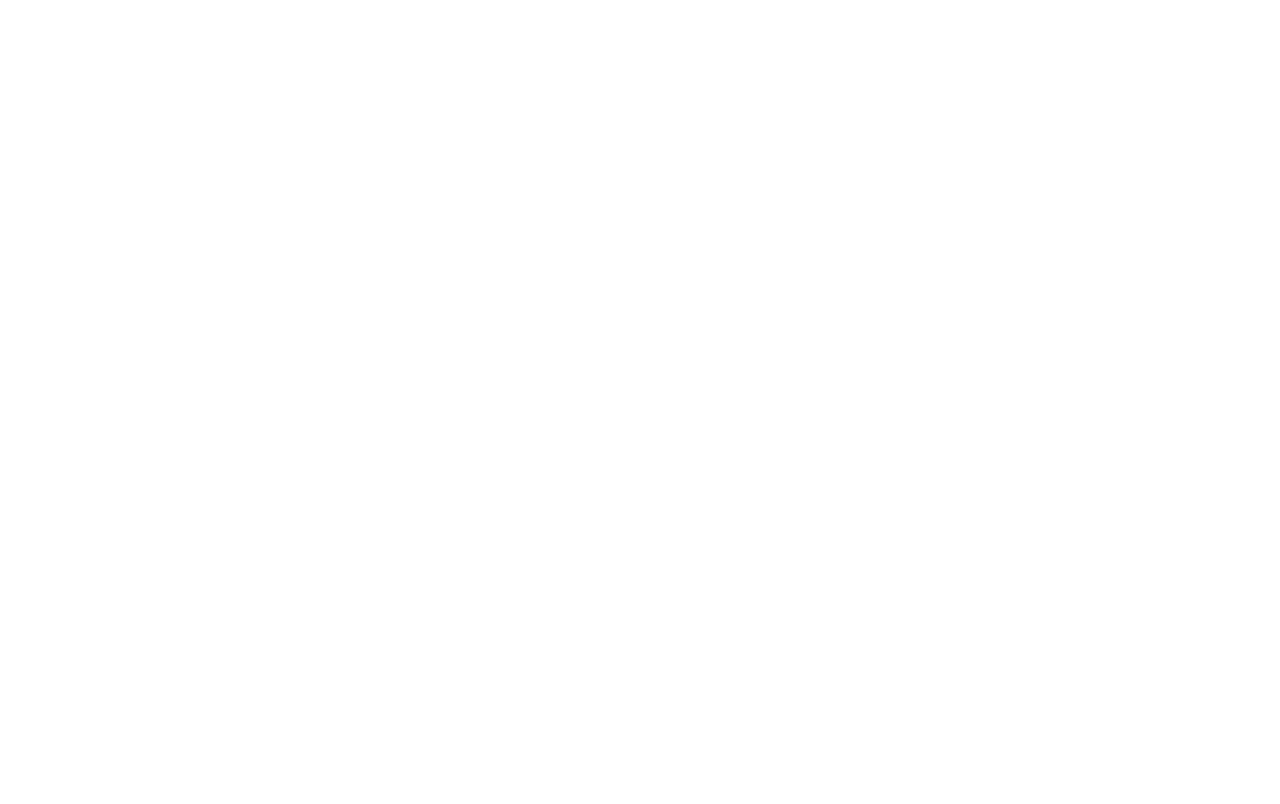
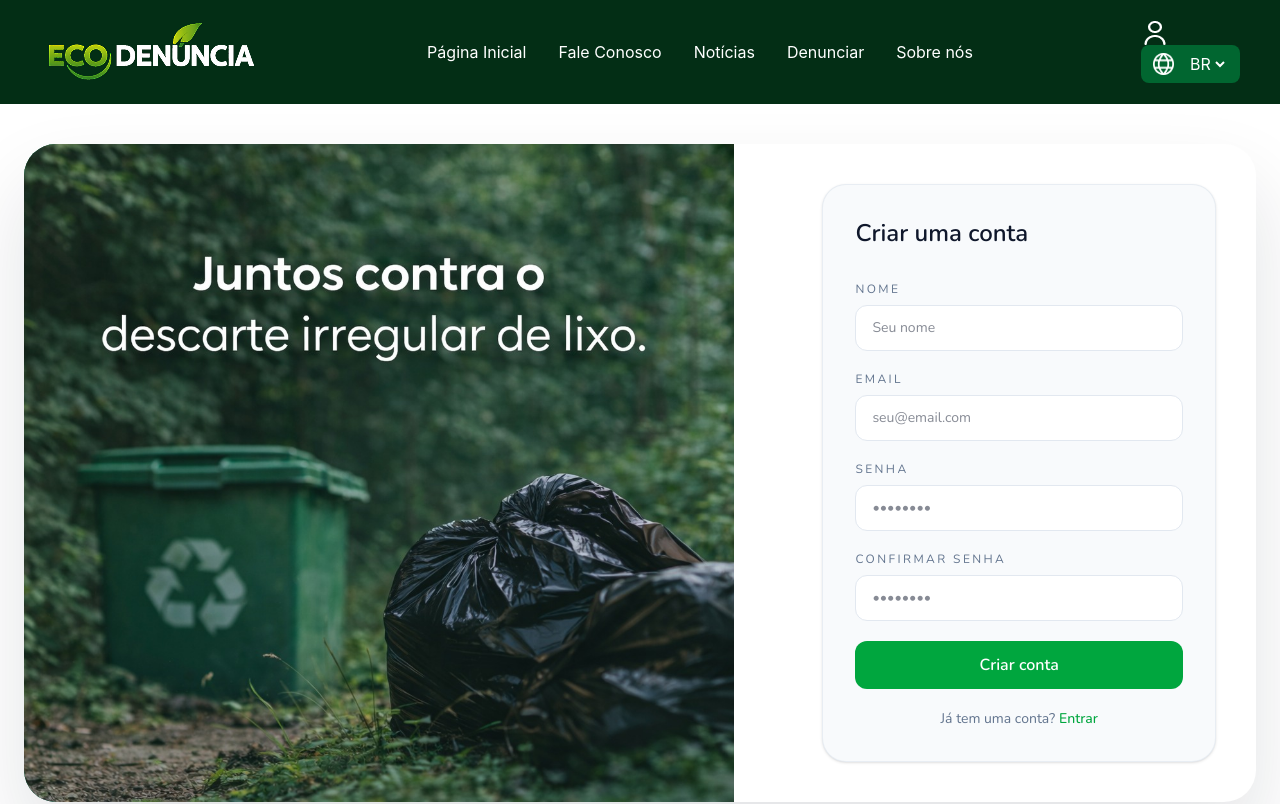
Before and after one commit to sabrinagarcia-byte/ecodenuncia, a React (Vite) app: page /cadastro in a window 1280 px wide. Before the commit this address had no page. Shown: the top 804 px of the page. Built offline with nearby package versions, Linux system fonts and the light colour scheme.

Commit message:
Páginas de login e Cadastro
Paginas de login e cadastro feitos para mostrar sem nenhuma funcionalidade

```diff
--- a/src/main.jsx
+++ b/src/main.jsx
@@ -10,6 +10,8 @@
 import Noticias from './pages/Noticias.jsx'
 import Denunciar from './pages/Denunciar.jsx'
 import AboutUs from './pages/AboutUs.jsx'
+import Login from './pages/Login.jsx'
+import Cadastro from './pages/Cadastro.jsx'
 
 
 createRoot(document.getElementById('root')).render(
@@ -23,7 +25,8 @@
           <Route path='/noticias' element={<Noticias />} />
           <Route path='/denunciar' element={<Denunciar />} />
           <Route path='/aboutus' element={<AboutUs />} />
-
+          <Route path='/login' element={<Login />} />
+          <Route path='/cadastro' element={<Cadastro />} />
         </Route>
       </Routes>
     </BrowserRouter>
--- /dev/null
+++ b/src/pages/Cadastro.jsx
@@ -0,0 +1,80 @@
+import { useState } from 'react'
+
+export default function LoginERegistro() {
+  const [loginData, setLoginData] = useState({ email: '', password: '' })
+  const [registerData, setRegisterData] = useState({ name: '', email: '', password: '', confirm: '' })
+
+  return (
+    <div className="mx-auto max-w-7xl font-nunito px-6 py-10 space-y-20">
+      <section className="grid gap-12 lg:grid-cols-[1.2fr_0.8fr] rounded-[32px] overflow-hidden bg-white shadow-[0_40px_80px_rgba(15,23,42,0.12)]">
+        <div className="relative bg-[radial-gradient(circle_at_top_left,_rgba(22,163,74,0.20),transparent_40%),linear-gradient(180deg,#065f46,#047857)] p-10 text-white flex flex-col justify-center">
+<div className="absolute inset-0 bg-[url('assets/images/imgBgLoginECadastro.jpeg')] bg-cover bg-center" />
+        </div>
+
+        <div className="p-10">
+          <div className="max-w-md mx-auto space-y-6">
+            <div className="rounded-3xl border border-slate-200/70 bg-slate-50 p-8 shadow-sm">
+              <h2 className="text-2xl font-semibold text-slate-900">Criar uma conta</h2>
+              <form className="mt-8 space-y-5">
+                <label className="block text-sm text-slate-700">
+                  <span className="mb-2 block text-xs uppercase tracking-[0.2em] text-slate-500">Nome</span>
+                  <input
+                    type="text"
+                    value={registerData.name}
+                    onChange={(event) => setRegisterData({ ...registerData, name: event.target.value })}
+                    placeholder="Seu nome"
+                    className="w-full rounded-xl border border-slate-200 bg-white px-4 py-3 text-slate-900 outline-none transition focus:border-green-500 focus:ring-2 focus:ring-green-200"
+                  />
+                </label>
+
+                <label className="block text-sm text-slate-700">
+                  <span className="mb-2 block text-xs uppercase tracking-[0.2em] text-slate-500">Email</span>
+                  <input
+                    type="email"
+                    value={registerData.email}
+                    onChange={(event) => setRegisterData({ ...registerData, email: event.target.value })}
+                    placeholder="seu@email.com"
+                    className="w-full rounded-xl border border-slate-200 bg-white px-4 py-3 text-slate-900 outline-none transition focus:border-green-500 focus:ring-2 focus:ring-green-200"
+                  />
+                </label>
+
+                <label className="block text-sm text-slate-700">
+                  <span className="mb-2 block text-xs uppercase tracking-[0.2em] text-slate-500">Senha</span>
+                  <input
+                    type="password"
+                    value={registerData.password}
+                    onChange={(event) => setRegisterData({ ...registerData, password: event.target.value })}
+                    placeholder="••••••••"
+                    className="w-full rounded-xl border border-slate-200 bg-white px-4 py-3 text-slate-900 outline-none transition focus:border-green-500 focus:ring-2 focus:ring-green-200"
+                  />
+                </label>
+
+                <label className="block text-sm text-slate-700">
+                  <span className="mb-2 block text-xs uppercase tracking-[0.2em] text-slate-500">Confirmar senha</span>
+                  <input
+                    type="password"
+                    value={registerData.confirm}
+                    onChange={(event) => setRegisterData({ ...registerData, confirm: event.target.value })}
+                    placeholder="••••••••"
+                    className="w-full rounded-xl border border-slate-200 bg-white px-4 py-3 text-slate-900 outline-none transition focus:border-green-500 focus:ring-2 focus:ring-green-200"
+                  />
+                </label>
+
+                <button
+                  type="button"
+                  className="inline-flex w-full justify-center rounded-xl bg-green-600 px-5 py-3 text-base font-semibold text-white transition hover:bg-green-700"
+                >
+                  Criar conta
+                </button>
+
+                <div className="text-center text-sm text-slate-500">
+                  Já tem uma conta? <a href="/login" className="font-medium text-green-600 hover:text-green-700">Entrar</a>
+                </div>
+              </form>
+            </div>
+          </div>
+        </div>
+      </section>
+    </div>
+  )
+}
--- /dev/null
+++ b/src/pages/Login.jsx
@@ -0,0 +1,61 @@
+import { useState } from 'react'
+
+export default function LoginERegistro() {
+  const [loginData, setLoginData] = useState({ email: '', password: '' })
+  const [registerData, setRegisterData] = useState({ name: '', email: '', password: '', confirm: '' })
+
+  return (
+    <div className="mx-auto max-w-7xl font-nunito px-6 py-10">
+      <section className="grid gap-12 lg:grid-cols-[1.2fr_0.8fr] rounded-[32px] overflow-hidden bg-white shadow-[0_40px_80px_rgba(15,23,42,0.12)]">
+        <div className="relative bg-[radial-gradient(circle_at_top_left,_rgba(22,163,74,0.20),transparent_40%),linear-gradient(180deg,#065f46,#047857)] p-10 text-white flex flex-col justify-center">
+          <div className="absolute inset-0 bg-[url('assets/images/imgBgLoginECadastro.jpeg')] bg-cover bg-center" />
+        </div>
+
+        <div className="p-10">
+          <div className="max-w-md mx-auto space-y-6">
+            <div className="rounded-3xl border border-slate-200/70 bg-slate-50 p-8 shadow-sm">
+              <h2 className="text-2xl font-semibold text-slate-900">Entrar na sua conta</h2>
+              <form className="mt-8 space-y-5">
+                <label className="block text-sm text-slate-700">
+                  <span className="mb-2 block text-xs uppercase tracking-[0.2em] text-slate-500">Email</span>
+                  <input
+                    type="email"
+                    value={loginData.email}
+                    onChange={(event) => setLoginData({ ...loginData, email: event.target.value })}
+                    placeholder="seu@email.com"
+                    className="w-full rounded-xl border border-slate-200 bg-white px-4 py-3 text-slate-900 outline-none transition focus:border-green-500 focus:ring-2 focus:ring-green-200 focus:ring-offset-2"
+                  />
+                </label>
+
+                <label className="block text-sm text-slate-700">
+                  <span className="mb-2 block text-xs uppercase tracking-[0.2em] text-slate-500">Senha</span>
+                  <input
+                    type="password"
+                    value={loginData.password}
+                    onChange={(event) => setLoginData({ ...loginData, password: event.target.value })}
+                    placeholder="••••••••"
+                    className="w-full rounded-xl border border-slate-200 bg-white px-4 py-3 text-slate-900 outline-none transition focus:border-green-500 focus:ring-2 focus:ring-green-200"
+                  />
+                </label>
+
+                <button
+                  type="button"
+                  className="inline-flex w-full justify-center rounded-xl bg-green-600 px-5 py-3 text-base font-semibold text-white transition hover:bg-green-700"
+                >
+                  Entrar
+                </button>
+
+                <div className="text-center text-sm text-slate-500">
+                  <a href="#" className="font-medium text-green-600 hover:text-green-700">Esqueci minha senha</a>
+                </div>
+              </form>
+            </div>
+            <div className="text-center text-sm text-slate-500">
+              Não tem conta? <a href="/cadastro" className="text-green-600 hover:text-green-700">Cadastre-se aqui</a>
+            </div>
+          </div>
+        </div>
+      </section>
+    </div>
+  )
+}
```
Also changed, not shown: src/assets/images/imgBgLoginECadastro.jpeg (added), 1 other file (tests, documents, lock files or other folders).
